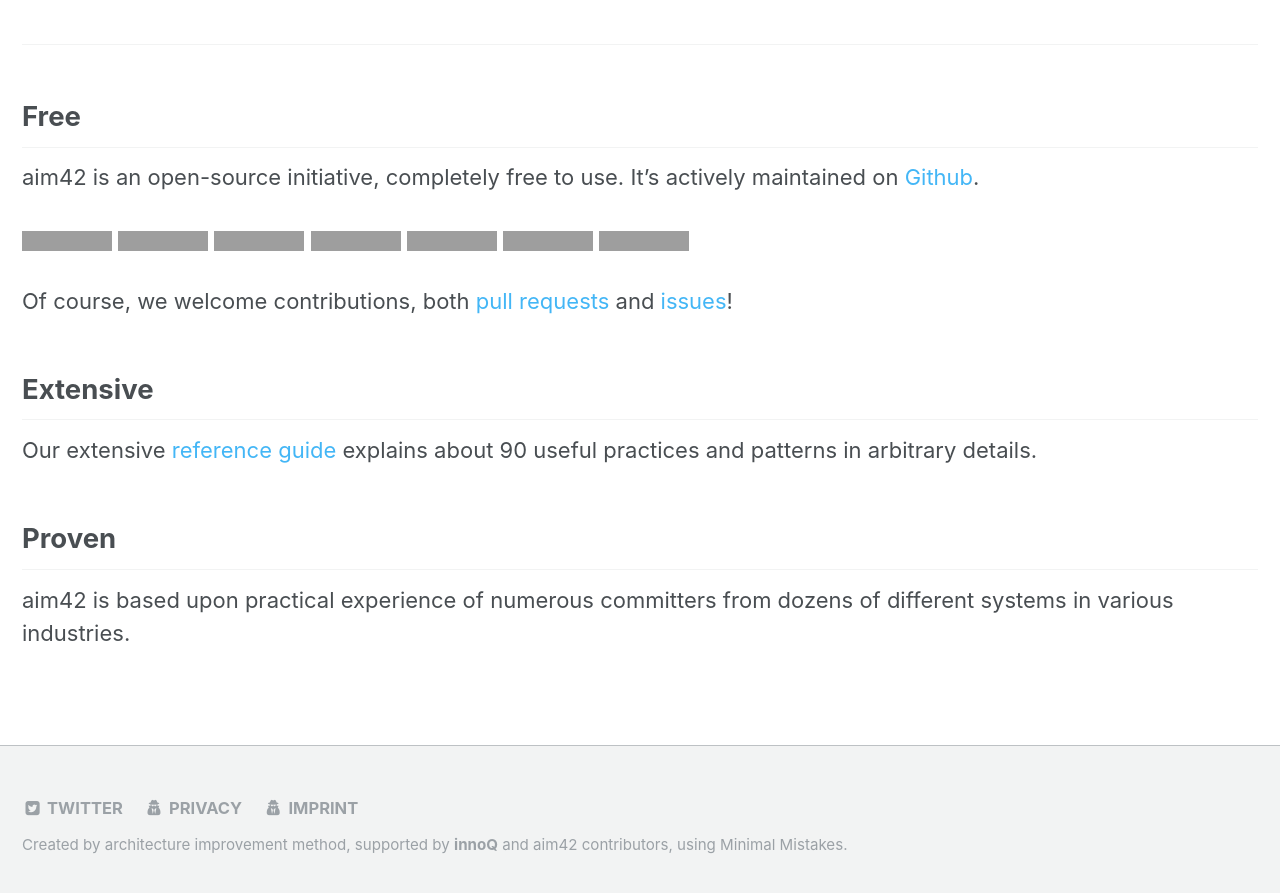
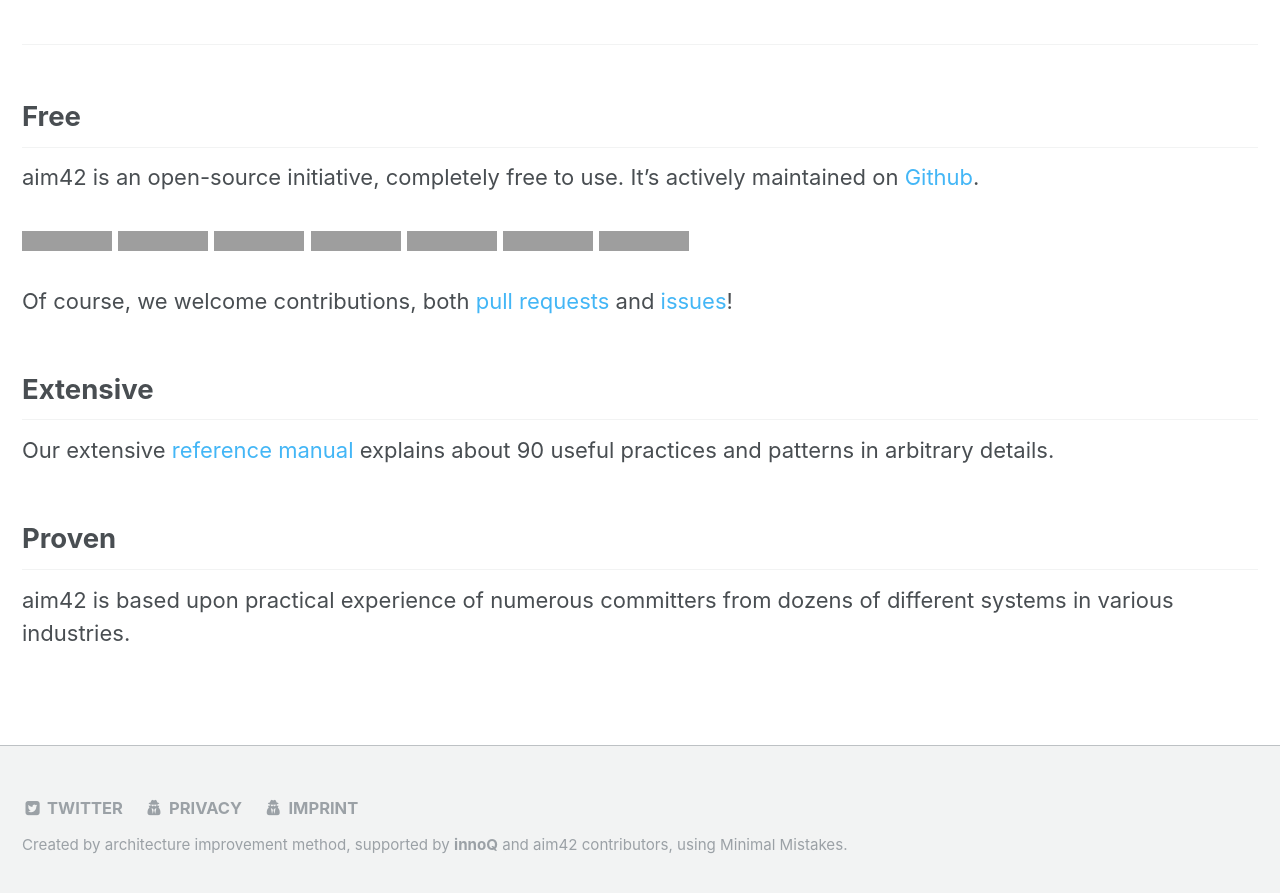
Before and after one commit to aim42/aim42.org-site, a Jekyll site: the page built from _pages/home.md, in a window 1280 px wide and 900 px high, scrolled down 3922 px, cut to the strip 0-893 px from the top of the window. Built offline with Jekyll 4.4.1, drawn with Linux system fonts in a browser that asks for light colours; grey boxes are pictures that could not be loaded.

Commit message:
unified naming of "reference manual"
(was "method guide" or "reference guide" before)

```diff
--- a/_pages/home.md
+++ b/_pages/home.md
@@ -104,7 +104,7 @@ and [issues](https://github.com/aim42/aim42/issues)!
 
 ## Extensive
 
-Our extensive [reference guide](http://aim42.github.io) explains about 90 useful
+Our extensive [reference manual](http://aim42.github.io) explains about 90 useful
 practices and patterns in arbitrary details.
 
 
```
Also changed, not shown: _pages/faq.md (+1 -1 lines).
